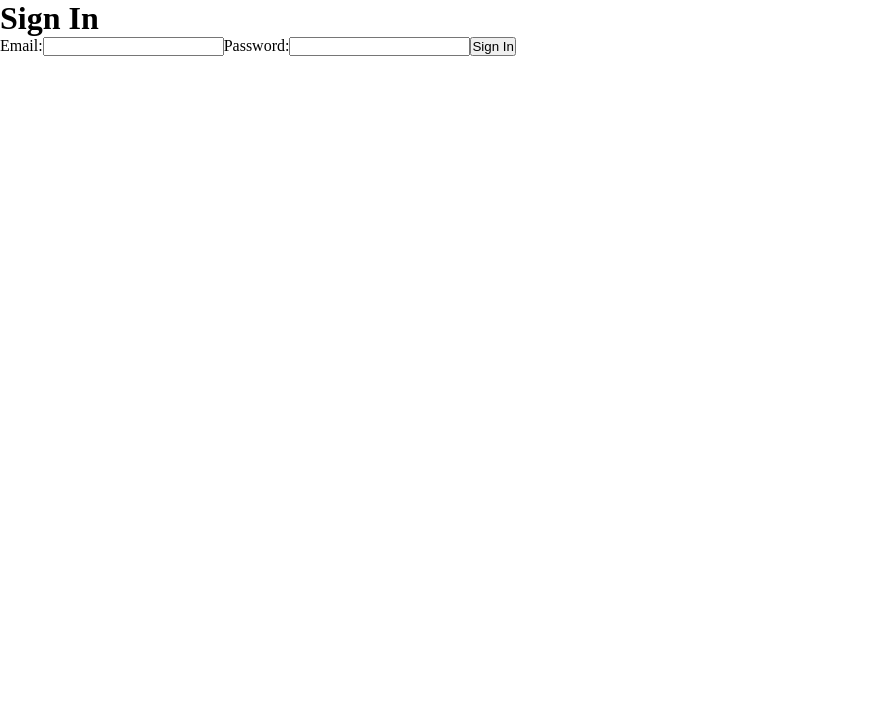
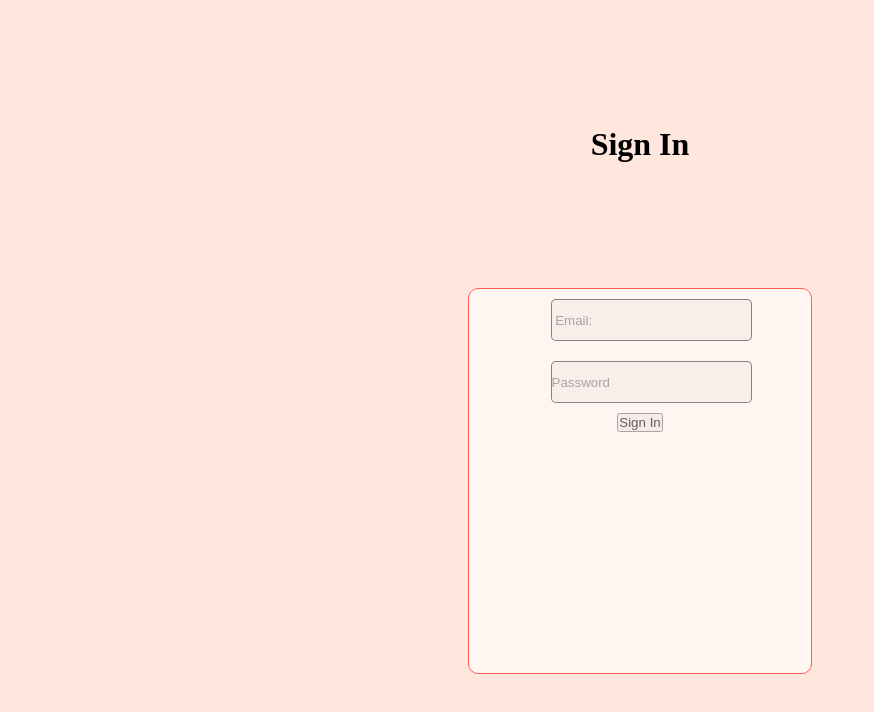
Before and after one commit to TEMPTUN/web, a Next.js app: page /signin in a window 1280 px wide. Shown: the top 712 px of the page, without its empty margins (0-874 px from the left). Built offline with nearby package versions, Linux system fonts and the light colour scheme.

Commit message:
added change

```diff
--- a/pages/signin.jsx
+++ b/pages/signin.jsx
@@ -7,7 +7,7 @@ import { useDispatch } from 'react-redux';
 import {CreateId} from '../redux_feature/UserInfo/userSlice'
 import { useSelector } from "react-redux";
 import jwtDecode from "jwt-decode"
-import styles from "../styles/signin.module.css"
+import styles from "../styles/signin.module.scss"
 import { GoogleLogin,googleLogout } from '@react-oauth/google';
 
 
@@ -55,19 +55,21 @@ const signin = () => {
       },[Userid])
 
     return (
-        <div>
+        <div className={styles.frame}>
            <h1>Sign In</h1>
+           <div className={styles.box}>
             <form onSubmit={handleSubmit(onSubmit)}>
                 <label>
-                  Email:
-                  <input type="email" name="email" {...register("email",{required: true})}/>
+
+                    <input type="email" name="email" {...register("email",{required: true})} placeholder=" Email:" className={styles.input}/>
                 </label>
                 <label>
-                  Password:
-                  <input type="password" name="password" {...register("password",{required: true,minLength: 6})}/>
+                    <input type="password" name="password" {...register("password",{required: true,minLength: 6})} placeholder="Password" className={styles.input}/>
                 </label>
                 <button type="submit">Sign In</button>
             </form>
+           </div>
+
         </div>
       )
     };
--- a/styles/signin.module.css
+++ /dev/null
@@ -1,3 +0,0 @@
-.frame {
-    background-image: url('https://images.unsplash.com/photo-1499123785106-343e69e68db1?ixlib=rb-4.0.3&ixid=MnwxMjA3fDB8MHxwaG90by1wYWdlfHx8fGVufDB8fHx8&auto=format&fit=crop&w=1748&q=80');
-  }
--- /dev/null
+++ b/styles/signin.module.scss
@@ -0,0 +1,33 @@
+.frame {
+    height: 100vh;
+    width: 100%;
+   background: #FFE7DE;
+   display: flex;
+   flex-direction: column;
+   align-items: center;
+  justify-content: space-evenly;
+  }
+
+  .box{
+    width: 342px;
+    height: 384px;
+    background: linear-gradient(0deg, #FFFFFF, #FFFFFF);
+    opacity: 0.6;
+    border-radius: 10px;
+    border: 1px solid red;
+    display: flex;
+    flex-direction: column;
+    form{
+      display: flex;
+      flex-direction: column;
+      align-items: center;
+    }
+  }
+  .input{
+    height: 40px;
+    margin: 10px;
+    width: 100%;
+    background: #F5F5F5;
+    border: 1px solid rgba(0, 0, 0, 0.75);
+    border-radius: 5px;
+  }
```
Also changed, not shown: pages/SignUp.jsx (+4 -3 lines). Lines whose indentation alone changed are shown as unchanged.
